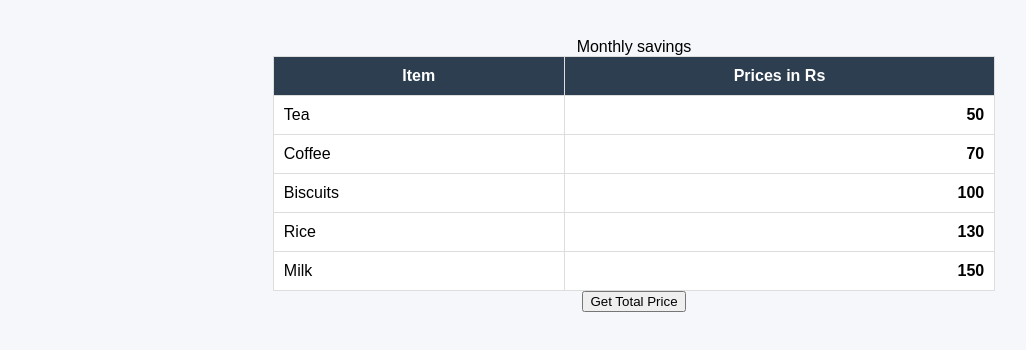
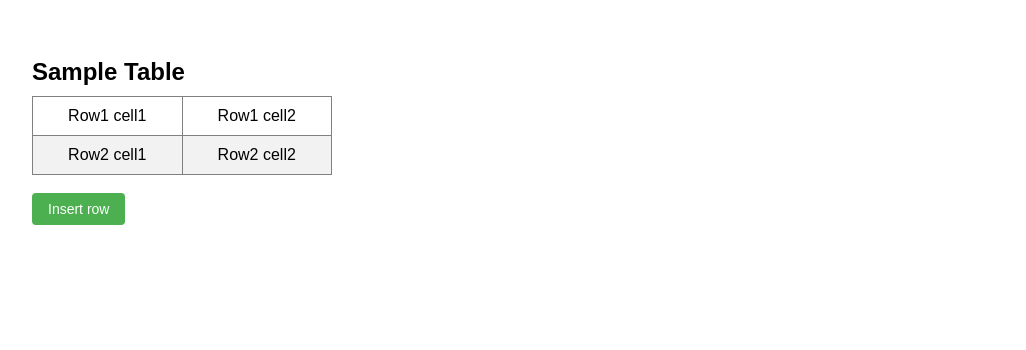
Before and after one commit to acciojob/grofers-checkout-Soumya-445, a website: page main.html in a window 1280 px wide. Shown: the whole page, without its empty margins (6-1032 px from the left). Drawn offline with Linux system fonts and the light colour scheme.

Commit message:
created a submission

```diff
--- a/main.html
+++ b/main.html
@@ -1,37 +1,28 @@
 <!DOCTYPE html>
 <html>
 <head>
+  <meta charset="utf-8" />
+  <title>Insert row in a table</title>
   <link rel="stylesheet" href="styles.css">
 </head>
 <body>
 
-<table>
-  <caption>Monthly savings</caption>
+  <h2>Sample Table</h2>
+
+  <table id="sampleTable" border="1">
     <tr>
-    <th>Item</th>
-    <th>Prices in Rs</th>
+      <td>Row1 cell1</td>
+      <td>Row1 cell2</td>
     </tr>
     <tr>
-    <td class="item">Tea</td>
-    <td class="prices">50</td>
-  </tr>
-  <tr>
-    <td class="item">Coffee</td>
-    <td class="prices">70</td>
-  </tr>
-  <tr>
-    <td class="item">Biscuits</td>
-    <td class="prices">100</td>
-  </tr>
-  <tr>
-    <td class="item">Rice</td>
-    <td class="prices">130</td>
-  </tr>
-  <tr>
-    <td class="item">Milk</td>
-    <td class="prices">150</td>
+      <td>Row2 cell1</td>
+      <td>Row2 cell2</td>
     </tr>
   </table>
+
+  <br>
+
+  <input type="button" onclick="insert_Row()" value="Insert row">
 
   <script src="script.js"></script>
 </body>
--- a/script.js
+++ b/script.js
@@ -1,33 +1,14 @@
-const getSumBtn = document.createElement("button");
-getSumBtn.innerText = "Get Total Price";
-document.body.appendChild(getSumBtn);
+function insert_Row() {
+  var table = document.getElementById("sampleTable");
 
-const getSum = () => {
-  const priceElements = document.querySelectorAll(".prices");
+  // Insert row at top
+  var row = table.insertRow(0);
 
-  let total = 0;
+  // Insert cells
+  var cell1 = row.insertCell(0);
+  var cell2 = row.insertCell(1);
 
-  priceElements.forEach(price => {
-    total += Number(price.textContent);
-  });
-
-  // Remove old total row if exists
-  const existingTotal = document.querySelector(".total-row");
-  if (existingTotal) {
-    existingTotal.remove();
-  }
-
-  // Create total row
-  const table = document.querySelector("table");
-  const newRow = document.createElement("tr");
-  newRow.classList.add("total-row");
-
-  const newCell = document.createElement("td");
-  newCell.colSpan = 2;
-  newCell.textContent = `Total: ${total}`;
-
-  newRow.appendChild(newCell);
-  table.appendChild(newRow);
-};
-
-getSumBtn.addEventListener("click", getSum);
+  // Add content
+  cell1.innerHTML = "New Cell1";
+  cell2.innerHTML = "New Cell2";
+}
--- a/styles.css
+++ b/styles.css
@@ -1,38 +1,36 @@
 body {
   font-family: Arial, sans-serif;
-  background-color: #f5f7fa;
   padding: 30px;
+}
+
+h2 {
+  margin-bottom: 10px;
+}
+
+table {
+  border-collapse: collapse;
+  width: 300px;
+}
+
+td {
+  padding: 10px;
   text-align: center;
 }
 
-table {
-  width: 60%;
-  margin: 0 auto;
-  border-collapse: collapse;
-  background-color: white;
+tr:nth-child(even) {
+  background-color: #f2f2f2;
 }
 
-th, td {
-  border: 1px solid #ddd;
-  padding: 10px;
+input[type="button"] {
+  padding: 8px 16px;
+  font-size: 14px;
+  cursor: pointer;
+  border: none;
+  background-color: #4CAF50;
+  color: white;
+  border-radius: 4px;
 }
 
-th {
-  background-color: #2c3e50;
-  color: white;
+input[type="button"]:hover {
+  background-color: #45a049;
 }
-
-.item {
-  text-align: left;
-}
-
-.prices {
-  text-align: right;
-  font-weight: bold;
-}
-
-.total-row td {
-  font-weight: bold;
-  background-color: #27ae60;
-  color: white;
-}
```
Lines whose indentation alone changed are shown as unchanged.
